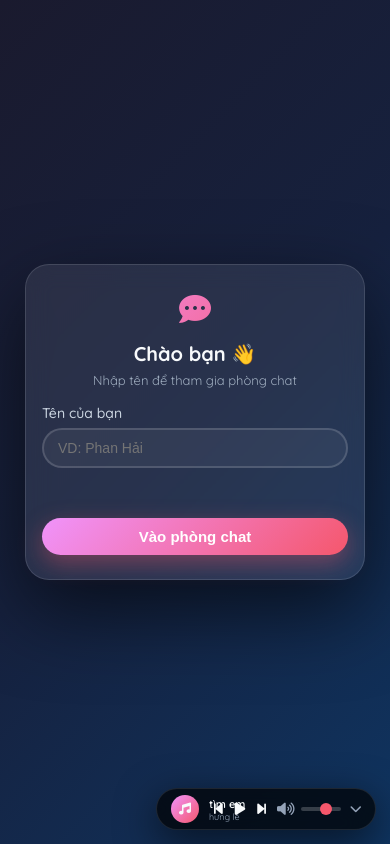
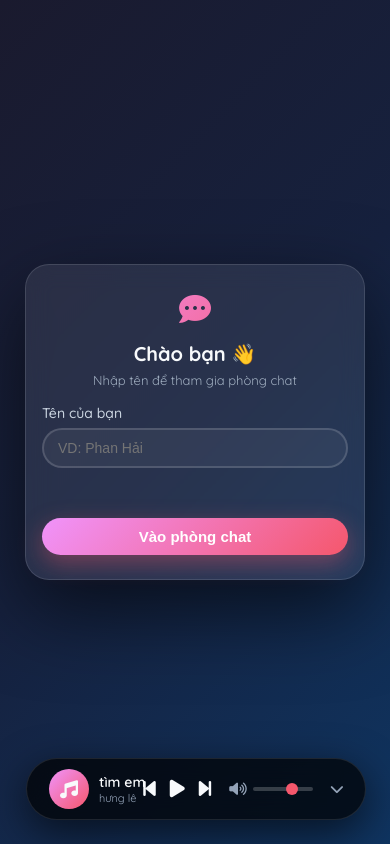
Before and after one commit to Tuanh4iz/chat-app, a website: page public/index.html in a window 390 px wide. Drawn offline with Linux system fonts and the light colour scheme.

Commit message:
Update index.html

```diff
--- a/public/index.html
+++ b/public/index.html
@@ -4,11 +4,9 @@
   <meta charset="UTF-8" />
   <meta name="viewport" content="width=device-width, initial-scale=1.0, maximum-scale=1.0, user-scalable=no" />
   <title>Chat Ấm Áp</title>
-  <!-- Font Awesome & Google Fonts -->
   <link rel="stylesheet" href="https://cdnjs.cloudflare.com/ajax/libs/font-awesome/6.0.0-beta3/css/all.min.css" />
   <link href="https://fonts.googleapis.com/css2?family=Quicksand:wght@400;500;600;700&display=swap" rel="stylesheet" />
   <style>
-    /* ===== RESET ===== */
     * { margin: 0; padding: 0; box-sizing: border-box; }
     body {
       font-family: 'Quicksand', sans-serif;
@@ -19,7 +17,6 @@
       align-items: center;
       padding: 16px;
     }
-    /* ===== LOGIN ===== */
     .login-screen {
       background: rgba(255, 255, 255, 0.08);
       backdrop-filter: blur(12px);
@@ -83,7 +80,6 @@
     .login-screen .btn:hover { transform: scale(1.02); box-shadow: 0 12px 32px rgba(245, 87, 108, 0.6); }
     .login-screen .error { color: #f87171; font-size: 14px; margin-top: 10px; min-height: 22px; }
 
-    /* ===== CHAT ===== */
     .chat-container {
       width: 100%;
       max-width: 820px;
@@ -101,7 +97,6 @@
     }
     .chat-container.hidden { display: none; }
 
-    /* ===== HEADER ===== */
     .chat-header {
       padding: 18px 28px;
       background: rgba(255, 255, 255, 0.05);
@@ -197,7 +192,6 @@
       box-shadow: 0 0 24px rgba(255, 255, 255, 0.15);
     }
 
-    /* ===== MESSAGES ===== */
     .chat-messages {
       flex: 1;
       padding: 20px 24px;
@@ -279,7 +273,6 @@
       to { opacity: 1; transform: translateY(0); }
     }
 
-    /* ===== FOOTER ===== */
     .chat-footer {
       padding: 14px 24px 18px;
       background: rgba(0, 0, 0, 0.3);
@@ -392,7 +385,7 @@
       font-weight: 600;
     }
 
-    /* ===== MUSIC PLAYER ===== */
+    /* ===== MUSIC PLAYER - GIỮ NGUYÊN KÍCH THƯỚC CŨ ===== */
     .music-player {
       position: fixed;
       bottom: 24px;
@@ -516,7 +509,7 @@
     }
     .music-player .toggle-expand:hover { color: #f8fafc; }
 
-    /* ===== RESPONSIVE - THU NHỎ NHẸ TRÊN MOBILE ===== */
+    /* ===== RESPONSIVE - CHỈ THU NHỎ HEADER, MESSAGES, FOOTER ===== */
     @media (max-width: 640px) {
       body { padding: 8px; }
       .login-screen { padding: 32px 20px; border-radius: 28px; max-width: 380px; }
@@ -528,7 +521,7 @@
 
       .chat-container {
         border-radius: 28px;
-        height: 90vh;
+        height: 92vh;
         max-height: 650px;
       }
       .chat-header {
@@ -581,39 +574,6 @@
       }
       .image-preview img { max-height: 50px; }
       .footer-note { font-size: 10px; }
-
-      /* Music player thu nhỏ nhẹ */
-      .music-player {
-        bottom: 18px;
-        right: 18px;
-        padding: 8px 14px 8px 18px;
-        gap: 10px;
-        max-width: 280px;
-      }
-      .music-player .player-info .cover {
-        width: 34px;
-        height: 34px;
-        font-size: 15px;
-      }
-      .music-player .player-info .song-title {
-        font-size: 13px;
-        max-width: 80px;
-      }
-      .music-player .player-info .song-artist {
-        font-size: 10px;
-        max-width: 80px;
-      }
-      .music-player .player-controls button {
-        font-size: 17px;
-        padding: 2px 4px;
-      }
-      .music-player .volume-control input[type="range"] {
-        width: 50px;
-      }
-      .music-player.collapsed {
-        max-width: 48px;
-        padding: 10px;
-      }
     }
 
     @media (max-width: 480px) {
@@ -630,7 +590,7 @@
 
       .chat-container {
         border-radius: 24px;
-        height: 92vh;
+        height: 94vh;
         max-height: 600px;
       }
       .chat-header {
@@ -683,43 +643,6 @@
       }
       .image-preview img { max-height: 40px; }
       .footer-note { font-size: 9px; }
-
-      .music-player {
-        bottom: 14px;
-        right: 14px;
-        padding: 6px 12px 6px 14px;
-        gap: 8px;
-        max-width: 220px;
-        border-radius: 50px;
-      }
-      .music-player .player-info .cover {
-        width: 28px;
-        height: 28px;
-        font-size: 12px;
-      }
-      .music-player .player-info .song-title {
-        font-size: 11px;
-        max-width: 60px;
-      }
-      .music-player .player-info .song-artist {
-        font-size: 9px;
-        max-width: 60px;
-      }
-      .music-player .player-controls button {
-        font-size: 14px;
-        padding: 2px 3px;
-      }
-      .music-player .volume-control input[type="range"] {
-        width: 40px;
-      }
-      .music-player .toggle-expand {
-        font-size: 12px;
-        padding: 0 2px;
-      }
-      .music-player.collapsed {
-        max-width: 42px;
-        padding: 8px;
-      }
     }
   </style>
 </head>
@@ -803,7 +726,6 @@
 
 <script>
   (function() {
-    // ===== DOM =====
     const loginScreen = document.getElementById('loginScreen');
     const chatContainer = document.getElementById('chatContainer');
     const loginForm = document.getElementById('loginForm');
@@ -831,14 +753,12 @@
     const songArtist = document.getElementById('songArtist');
     const toggleExpand = document.getElementById('toggleExpand');
 
-    // ===== STATE =====
     let currentUser = '';
     let currentImageBase64 = null;
     let ws = null;
     let reconnectAttempts = 0;
     const MAX_RECONNECT = 10;
 
-    // ===== MUSIC =====
     let audio = new Audio();
     let isPlaying = false;
     let isCollapsed = false;
@@ -926,12 +846,9 @@
       audio.play().then(() => {
         isPlaying = true;
         updatePlayButton();
-      }).catch(() => {
-        console.log('Autoplay bị chặn');
-      });
+      }).catch(() => {});
     }
 
-    // ===== CHAT =====
     const savedName = localStorage.getItem('chat_username');
     if (savedName) nameInput.value = savedName;
 
@@ -991,9 +908,7 @@
         }
       };
 
-      ws.onerror = (err) => {
-        console.warn('WebSocket lỗi:', err);
-      };
+      ws.onerror = (err) => { console.warn('WebSocket lỗi:', err); };
 
       ws.onmessage = (event) => {
         try {
@@ -1043,7 +958,7 @@
 
     function sendMessage() {
       if (!ws || ws.readyState !== WebSocket.OPEN) {
-        alert('Chưa kết nối được với server. Vui lòng kiểm tra lại.');
+        alert('Chưa kết nối được với server.');
         return;
       }
       const text = messageInput.value.trim();
```
